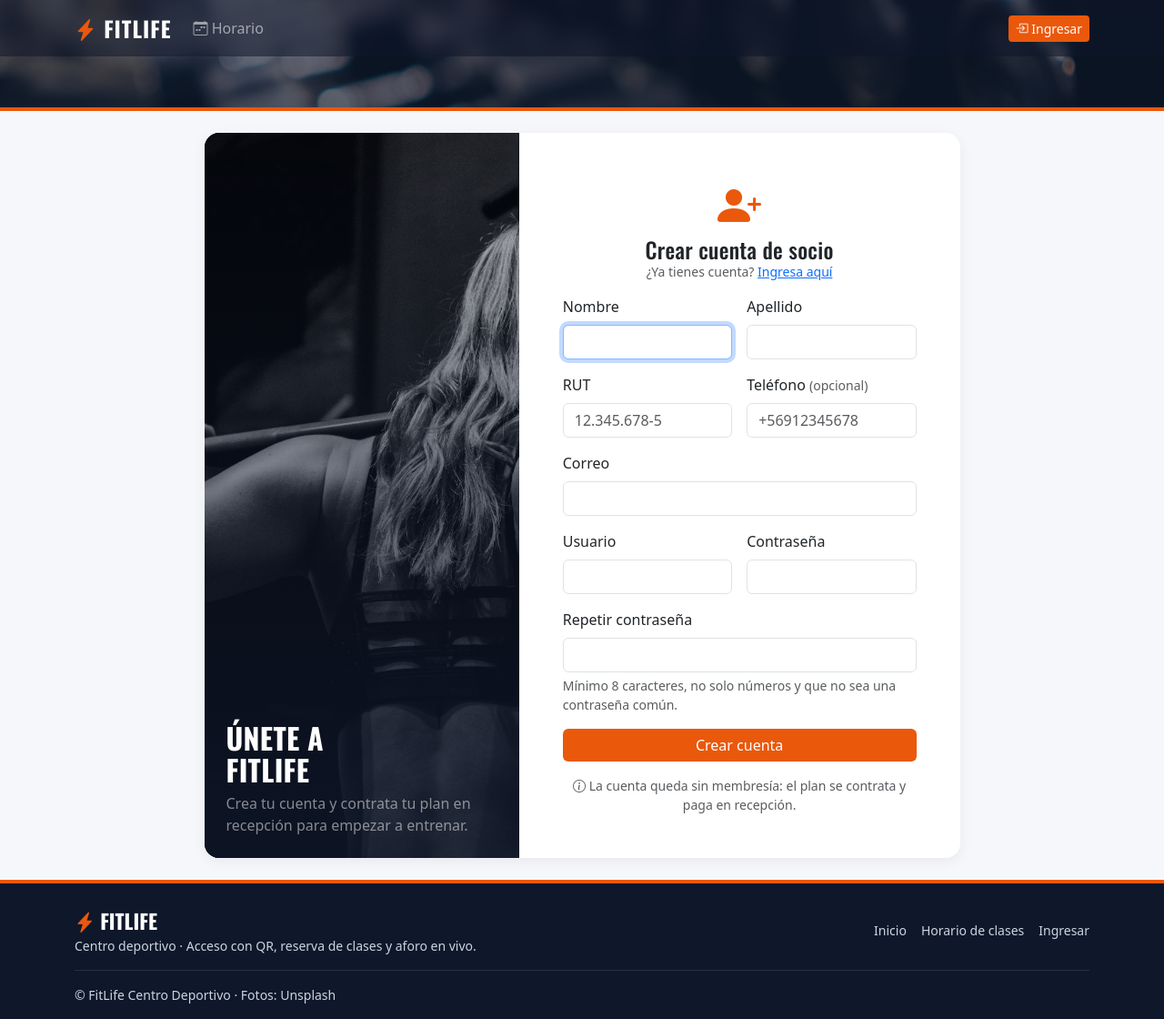
After one commit to Jorge23as/FitLife-Back-End-EVA3, a Django app: template templates/web/registro.html in a window 1280 px wide. The commit adds this page. Shown: the whole page at 91% size. Run offline with Django 5.2, Linux system fonts and the light colour scheme; the template is opened without the code that fills it, so the values that code supplies are empty.

Commit message:
Registro público de socios, IP elástica en el README e instalador sin la página por defecto de Nginx

```diff
--- a/core/urls.py
+++ b/core/urls.py
@@ -7,6 +7,7 @@ urlpatterns = [
     path('', views.inicio, name='inicio'),
     path('horario/', views.horario, name='horario'),
     path('login/', views.login, name='login'),
+    path('registro/', views.registro, name='registro'),
     path('socio/', views.mi_cuenta, name='mi-cuenta'),
     path('socio/qr/', views.mi_qr, name='mi-qr'),
     path('instructor/', views.instructor, name='instructor'),
--- a/fitlife/settings.py
+++ b/fitlife/settings.py
@@ -214,6 +214,8 @@ REST_FRAMEWORK = {
     'DEFAULT_PAGINATION_CLASS': 'fitlife.paginacion.PaginacionEstandar',
     # las reglas del negocio rotas (clase cancelada, membresía vencida...) -> 400/409 con el motivo
     'EXCEPTION_HANDLER': 'core.excepciones.manejador_excepciones',
+    # registro público: 5 cuentas por hora por IP (se cuenta en la caché de cada worker)
+    'DEFAULT_THROTTLE_RATES': {'registro': '5/hour'},
 }
 
 # Código QR dinámico de acceso: cada QR que muestra la app del socio vale
--- a/fitlife/urls.py
+++ b/fitlife/urls.py
@@ -18,7 +18,7 @@ from clases.views import ActividadViewSet, ClaseViewSet, ReservaViewSet, SalaVie
 from core.api import MiCuentaView
 from core.views import api_docs, pagina_no_encontrada
 from cuentas.permisos import EsStaff
-from cuentas.views import InstructorViewSet, LoginView, LogoutView, SesionView, SocioViewSet
+from cuentas.views import InstructorViewSet, LoginView, LogoutView, RegistroView, SesionView, SocioViewSet
 from membresias.views import MembresiaViewSet, PagoViewSet, PlanViewSet
 
 # El router crea las rutas del CRUD de cada ViewSet:
@@ -40,6 +40,7 @@ router.register('visitas', VisitaViewSet, basename='visita')
 
 api_urlpatterns = [
     path('auth/login/', LoginView.as_view(), name='api-login'),
+    path('auth/registro/', RegistroView.as_view(), name='api-registro'),
     path('auth/logout/', LogoutView.as_view(), name='api-logout'),
     path('auth/sesion/', SesionView.as_view(), name='api-sesion'),
     path('mi-cuenta/', MiCuentaView.as_view(), name='api-mi-cuenta'),
--- a/templates/web/login.html
+++ b/templates/web/login.html
@@ -30,6 +30,7 @@
         </div>
         <button id="btn-ingresar" class="btn btn-fl w-100">Ingresar</button>
       </form>
+      <p class="small text-center mt-3 mb-0">¿Eres nuevo? <a href="{% url 'registro' %}">Crea tu cuenta de socio</a></p>
       <p class="small text-muted text-center mt-3 mb-0">
         <i class="bi bi-shield-lock"></i> Sesión segura: se cierra sola tras 1 hora sin actividad.
       </p>
--- /dev/null
+++ b/templates/web/registro.html
@@ -0,0 +1,66 @@
+{% extends 'base.html' %}
+{% block titulo %}Crear cuenta{% endblock %}
+{% block contenido %}
+<div class="row justify-content-center">
+  <div class="col-lg-10 col-xl-9">
+    <div class="card tarjeta overflow-hidden"><div class="row g-0">
+    <!-- foto (se oculta en celulares para que el formulario quede arriba) -->
+    <div class="col-md-5 d-none d-md-block">
+      <div class="login-foto d-flex flex-column justify-content-end p-4">
+        <h2>Únete a<br>FitLife</h2>
+        <p class="mb-0 text-white-50">Crea tu cuenta y contrata tu plan en recepción para empezar a entrenar.</p>
+      </div>
+    </div>
+    <div class="col-md-7"><div class="card-body p-4 p-lg-5">
+      <div class="text-center mb-3">
+        <i class="bi bi-person-plus-fill text-fl display-5"></i>
+        <h1 class="h4 mt-2 mb-0">Crear cuenta de socio</h1>
+        <p class="text-muted small mb-0">¿Ya tienes cuenta? <a href="{% url 'login' %}">Ingresa aquí</a></p>
+      </div>
+      <form id="form-registro" class="row g-3">
+        <div class="col-sm-6"><label class="form-label" for="nombre">Nombre</label>
+          <input id="nombre" name="first_name" class="form-control" autocomplete="given-name" maxlength="150" required autofocus></div>
+        <div class="col-sm-6"><label class="form-label" for="apellido">Apellido</label>
+          <input id="apellido" name="last_name" class="form-control" autocomplete="family-name" maxlength="150" required></div>
+        <div class="col-sm-6"><label class="form-label" for="rut">RUT</label>
+          <input id="rut" name="rut" class="form-control" placeholder="12.345.678-5" maxlength="12" required></div>
+        <div class="col-sm-6"><label class="form-label" for="telefono">Teléfono <span class="text-muted small">(opcional)</span></label>
+          <input id="telefono" name="telefono" class="form-control" autocomplete="tel" placeholder="+56912345678" maxlength="15"></div>
+        <div class="col-12"><label class="form-label" for="email">Correo</label>
+          <input id="email" name="email" type="email" class="form-control" autocomplete="email" required></div>
+        <div class="col-sm-6"><label class="form-label" for="usuario">Usuario</label>
+          <input id="usuario" name="username" class="form-control" autocomplete="username" maxlength="150" required></div>
+        <div class="col-sm-6"><label class="form-label" for="clave">Contraseña</label>
+          <input id="clave" name="password" type="password" class="form-control" autocomplete="new-password" minlength="8" required></div>
+        <div class="col-12"><label class="form-label" for="clave2">Repetir contraseña</label>
+          <input id="clave2" type="password" class="form-control" autocomplete="new-password" required>
+          <div class="form-text">Mínimo 8 caracteres, no solo números y que no sea una contraseña común.</div></div>
+        <div class="col-12"><button id="btn-crear" class="btn btn-fl w-100">Crear cuenta</button></div>
+      </form>
+      <p class="small text-muted text-center mt-3 mb-0">
+        <i class="bi bi-info-circle"></i> La cuenta queda sin membresía: el plan se contrata y paga en recepción.
+      </p>
+    </div></div>
+    </div></div>
+  </div>
+</div>
+{% endblock %}
+
+{% block scripts %}
+<script nonce="{{ csp_nonce }}">
+  // POST /api/auth/registro/ (con el token CSRF) -> crea el socio y deja la sesión iniciada
+  document.getElementById('form-registro').addEventListener('submit', async (e) => {
+    e.preventDefault();
+    const datos = Object.fromEntries(new FormData(e.target));
+    if (datos.password !== document.getElementById('clave2').value) {
+      return mensaje('Las contraseñas no coinciden.', 'danger');
+    }
+    const btn = document.getElementById('btn-crear');
+    btn.disabled = true;
+    const r = await apiPost('/api/auth/registro/', datos);
+    btn.disabled = false;
+    if (!r.ok) return mensaje(errorTexto(r.data), 'danger');
+    window.location.href = r.data.inicio;
+  });
+</script>
+{% endblock %}
```
Also changed, not shown: core/views.py (+7 -0 lines), cuentas/serializers.py (+10 -0 lines), cuentas/tests.py (+52 -0 lines), cuentas/views.py (+38 -1 lines), prompts_ia.md (+22 -2 lines), README.md, 1 other file.
